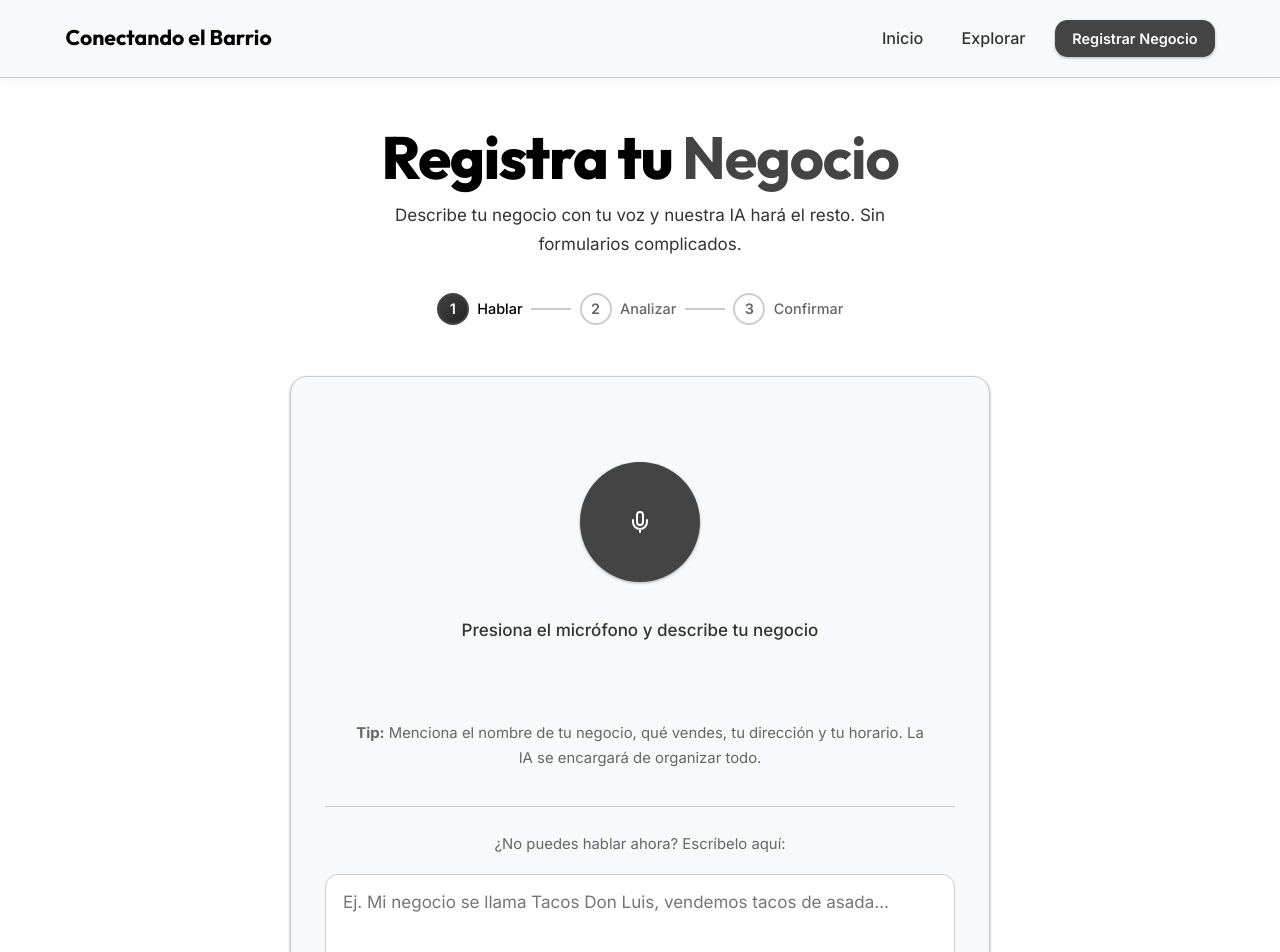
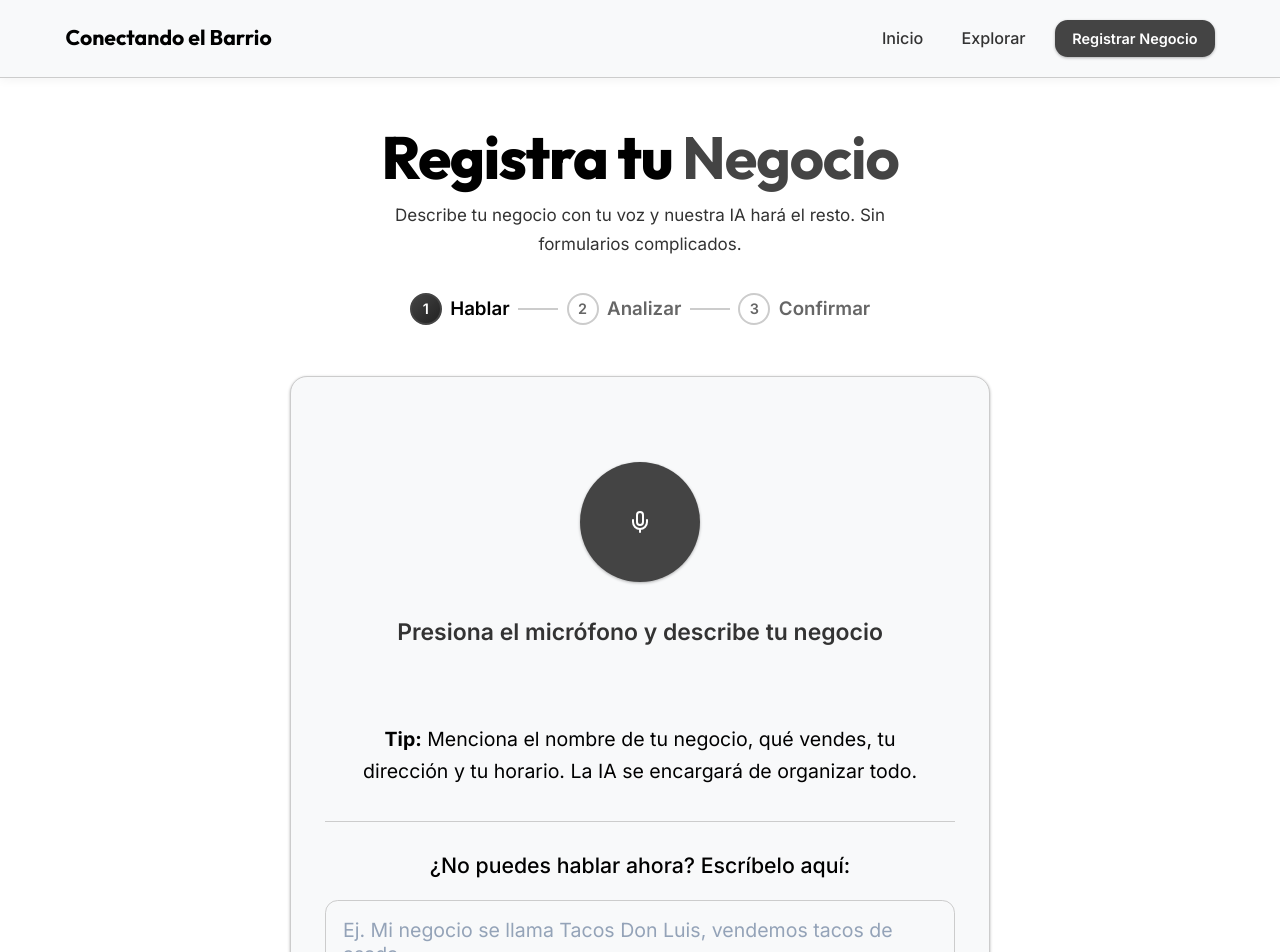
Before and after one commit to GustavoSanchezO/conectando_el_barrio, a Next.js app: page /registrar in a window 1280 px wide. Shown: the top 952 px of the page. Built offline with nearby package versions, Linux system fonts and the light colour scheme.

Commit message:
🎨 UI: Mejorar legibilidad y contraste en pantalla de registro

```diff
--- a/src/app/globals.css
+++ b/src/app/globals.css
@@ -1568,3 +1568,8 @@ select.form-input {
     grid-template-columns: 1fr;
   }
 }
+
+.high-contrast-placeholder::placeholder {
+  color: #94A3B8; /* Slate-400 for better visibility than default */
+  opacity: 1;
+}
--- a/src/app/registrar/page.js
+++ b/src/app/registrar/page.js
@@ -76,17 +76,17 @@ export default function RegistrarPage() {
       <div className="steps">
         <div className={`step ${step === 'record' ? 'active' : ['analyzing', 'preview', 'success'].includes(step) ? 'completed' : ''}`}>
           <div className="step-number">{['analyzing', 'preview', 'success'].includes(step) ? '✓' : '1'}</div>
-          <span className="step-label">Hablar</span>
+          <span className="step-label" style={{ fontSize: '1.1rem', fontWeight: '600' }}>Hablar</span>
         </div>
         <div className={`step-connector ${['preview', 'success'].includes(step) ? 'completed' : ''}`}></div>
         <div className={`step ${step === 'analyzing' ? 'active' : ['preview', 'success'].includes(step) ? 'completed' : ''}`}>
           <div className="step-number">{['preview', 'success'].includes(step) ? '✓' : '2'}</div>
-          <span className="step-label">Analizar</span>
+          <span className="step-label" style={{ fontSize: '1.1rem', fontWeight: '600' }}>Analizar</span>
         </div>
         <div className={`step-connector ${step === 'success' ? 'completed' : ''}`}></div>
         <div className={`step ${step === 'preview' ? 'active' : step === 'success' ? 'completed' : ''}`}>
           <div className="step-number">{step === 'success' ? '✓' : '3'}</div>
-          <span className="step-label">Confirmar</span>
+          <span className="step-label" style={{ fontSize: '1.1rem', fontWeight: '600' }}>Confirmar</span>
         </div>
       </div>
 
@@ -116,18 +116,19 @@ export default function RegistrarPage() {
               padding: '0 var(--space-lg)',
             }}
           >
-            <p className="text-small" style={{ color: 'var(--text-muted)' }}>
+            <p style={{ color: 'var(--text-primary)', fontSize: '1.15rem', lineHeight: '1.6' }}>
               <strong>Tip:</strong> Menciona el nombre de tu negocio, qué vendes, tu dirección
               y tu horario. La IA se encargará de organizar todo.
             </p>
           </div>
 
           <div style={{ marginTop: 'var(--space-xl)', borderTop: '1px solid var(--border)', paddingTop: 'var(--space-lg)' }}>
-            <p className="text-small" style={{ textAlign: 'center', marginBottom: 'var(--space-md)', color: 'var(--text-muted)' }}>
+            <p style={{ textAlign: 'center', marginBottom: 'var(--space-md)', color: 'var(--text-primary)', fontSize: '1.25rem', fontWeight: '500' }}>
               ¿No puedes hablar ahora? Escríbelo aquí:
             </p>
             <textarea
-              style={{ width: '100%', minHeight: '100px', padding: 'var(--space-md)', borderRadius: 'var(--radius-md)', border: '1px solid var(--border)', marginBottom: 'var(--space-md)', fontFamily: 'inherit', resize: 'vertical' }}
+              className="high-contrast-placeholder"
+              style={{ width: '100%', minHeight: '100px', padding: 'var(--space-md)', borderRadius: 'var(--radius-md)', border: '1px solid var(--border)', marginBottom: 'var(--space-md)', fontFamily: 'inherit', resize: 'vertical', fontSize: '1.15rem', color: 'var(--text-primary)', backgroundColor: 'var(--bg-secondary)' }}
               placeholder="Ej. Mi negocio se llama Tacos Don Luis, vendemos tacos de asada..."
               value={manualText}
               onChange={(e) => setManualText(e.target.value)}
--- a/src/components/VoiceRecorder.js
+++ b/src/components/VoiceRecorder.js
@@ -146,7 +146,10 @@ export default function VoiceRecorder({ onTranscript, onStop }) {
         {isRecording ? <Square size={24} fill="currentColor" /> : <Mic size={24} />}
       </button>
 
-      <p className={`voice-status ${isRecording ? 'recording' : ''}`}>
+      <p
+        className={`voice-status ${isRecording ? 'recording' : ''}`}
+        style={{ fontSize: '1.35rem', fontWeight: '600', lineHeight: 1.4 }}
+      >
         {isRecording
           ? 'Escuchando... Describe tu negocio'
           : fullTranscript
```
